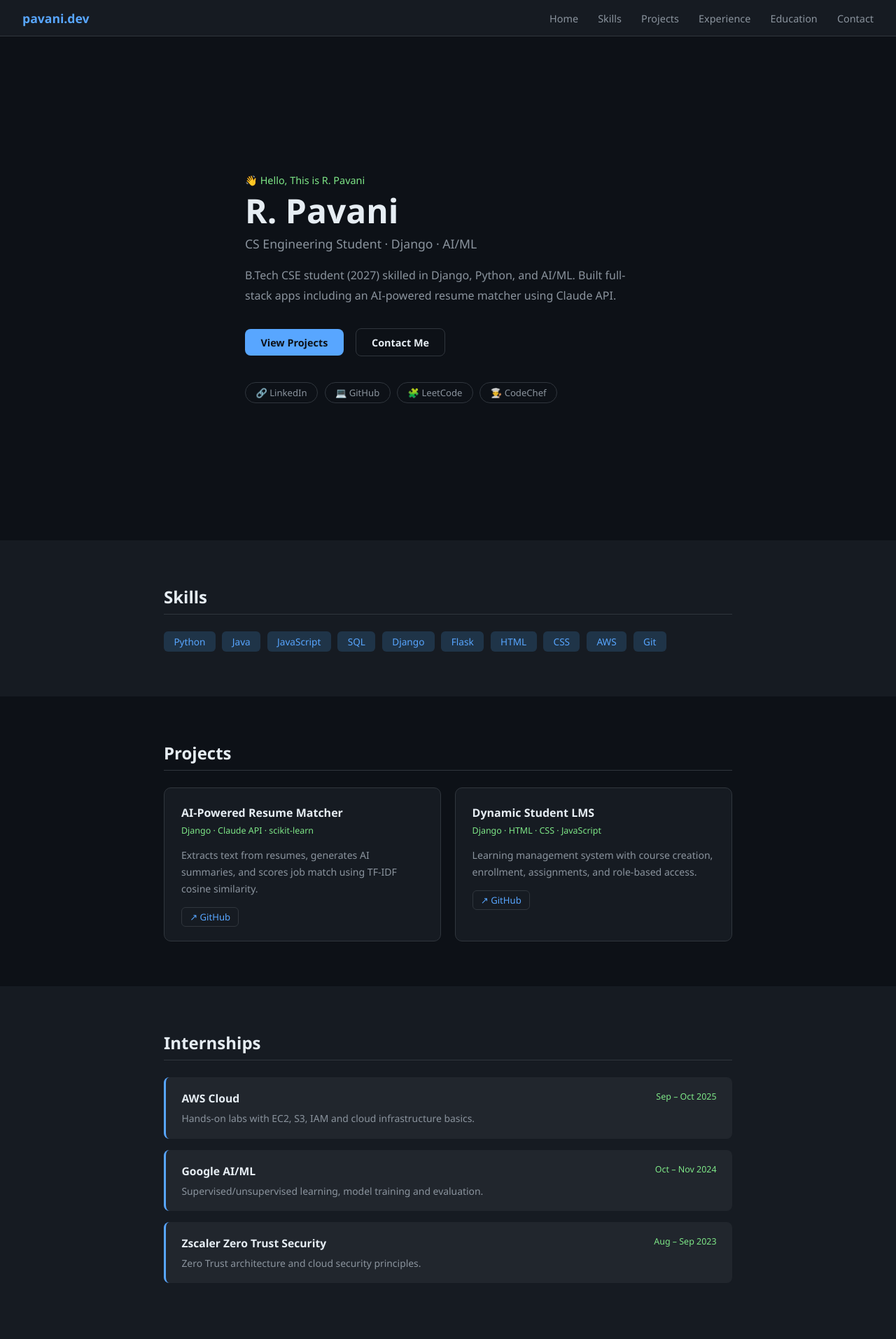
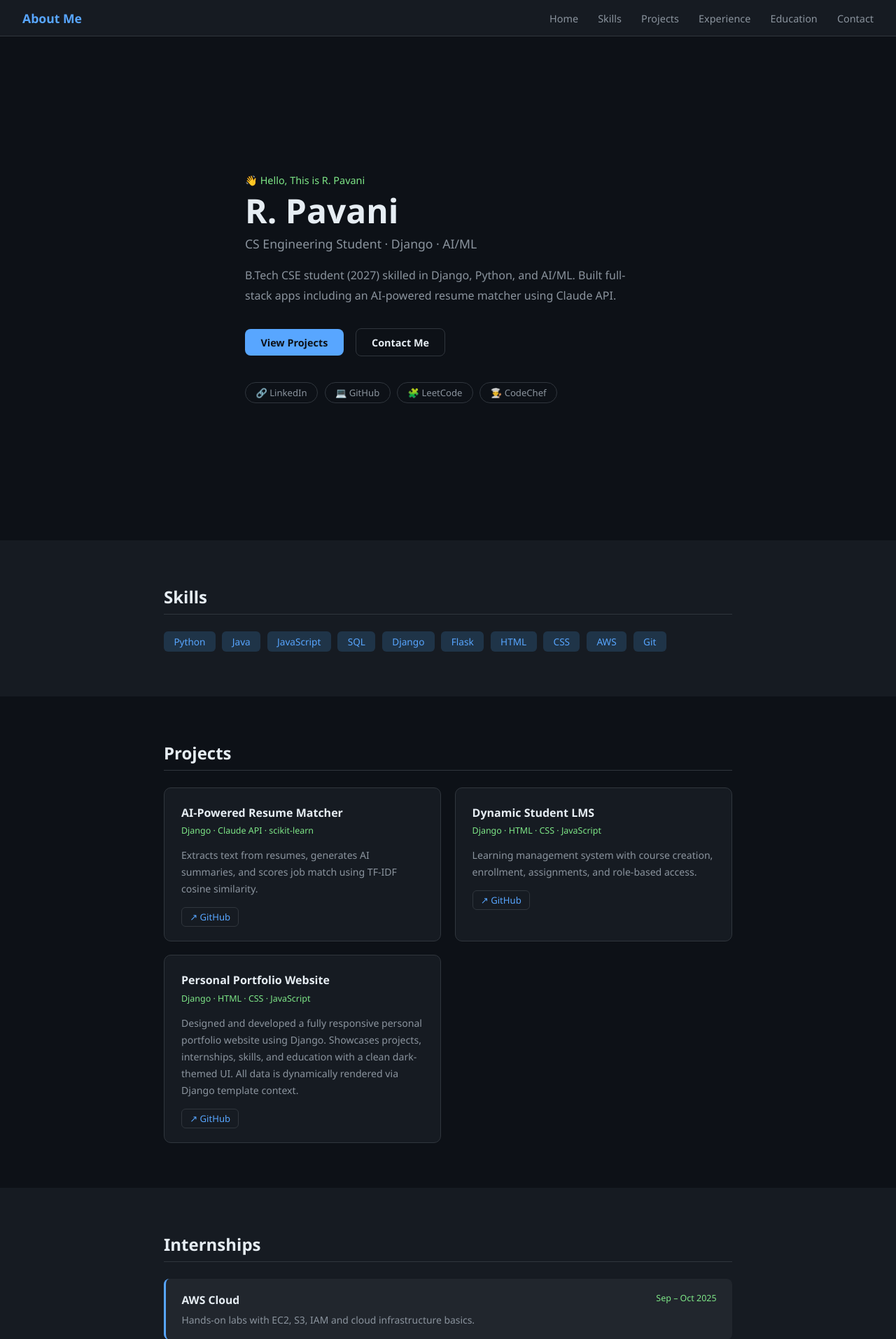
Before and after one commit to Pavani-Reddy03102005/my_portfolio, a Django app: page / in a window 1280 px wide. Shown: the top 1913 px of the page at 70% size. Run offline with Django 5.2, Linux system fonts and the light colour scheme.

Commit message:
Initial commit

```diff
--- a/portapp/templates/portapp/index.html
+++ b/portapp/templates/portapp/index.html
@@ -143,7 +143,7 @@
 
 <!-- NAV -->
 <nav>
-  <span class="brand">pavani.dev</span>
+  <span class="brand">About Me</span>
   <div class="nav-links">
     <a href="#hero">Home</a>
     <a href="#skills">Skills</a>
--- a/portapp/views.py
+++ b/portapp/views.py
@@ -25,6 +25,12 @@ def index(request):
                 'title': 'Dynamic Student LMS',
                 'stack': 'Django · HTML · CSS · JavaScript',
                 'desc':  'Learning management system with course creation, enrollment, assignments, and role-based access.',
+                'github': 'https://github.com/Pavani-Reddy03102005',
+            },
+            {
+                'title': 'Personal Portfolio Website',
+                'stack': 'Django · HTML · CSS · JavaScript',
+                'desc':  'Designed and developed a fully responsive personal portfolio website using Django. Showcases projects, internships, skills, and education with a clean dark-themed UI. All data is dynamically rendered via Django template context.',
                 'github': 'https://github.com/Pavani-Reddy03102005',
             },
         ],
```
